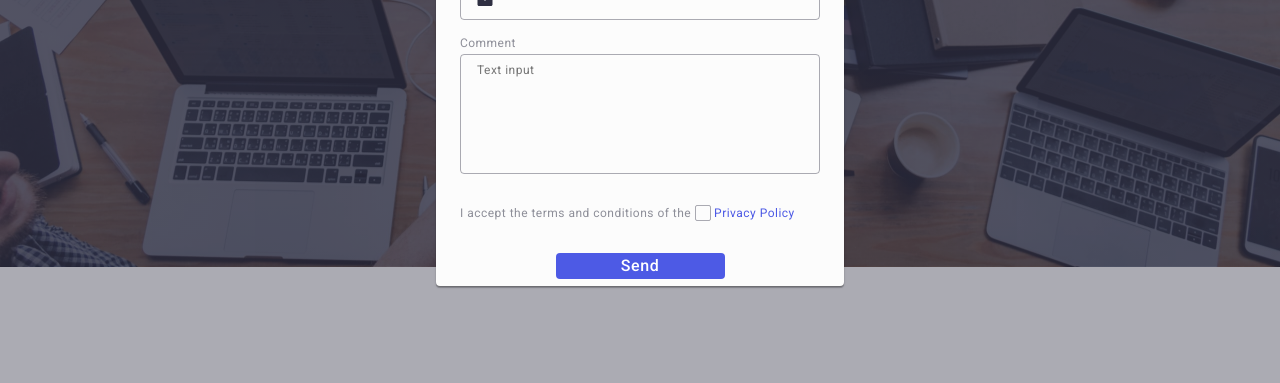
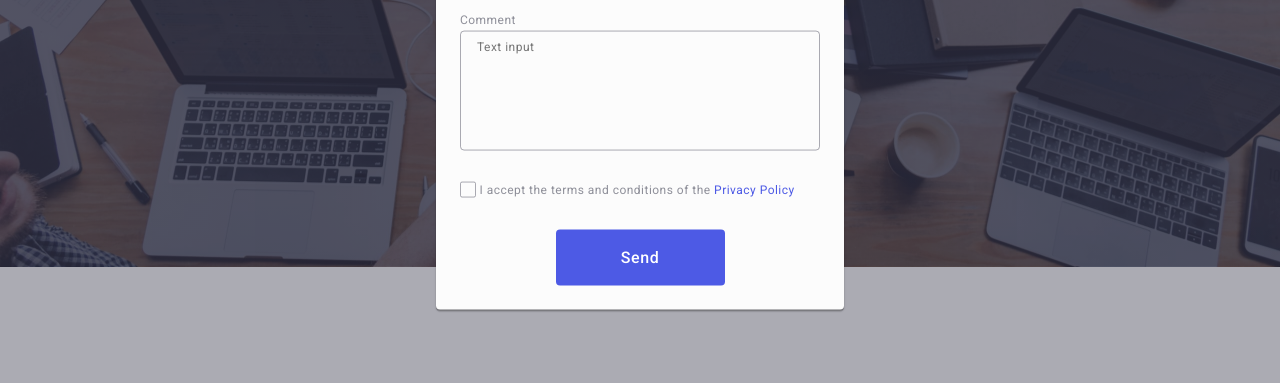
Before and after one commit to SerhiiDziuba1309/goit-markup-hw-05, a plain HTML site: page index.html in a window 1280 px wide. Shown: the part 406-789 px from the top of the page. Drawn offline with nearby package versions, Linux system fonts and the light colour scheme.

Commit message:
may be victory

```diff
--- a/css/styles.css
+++ b/css/styles.css
@@ -518,6 +518,7 @@ ol {
 }
 .keller-form-svg {
   margin-left: 16px;
+  fill: #ffffff;
 }
 /* M O D A L */
 .modal-overlay {
@@ -580,6 +581,9 @@ ol {
 .close-btn:focus {
   border: none;
   background-color: #404bbf;
+}
+button:hover > svg,
+button:focus > svg {
   fill: #ffffff;
 }
 
@@ -605,8 +609,6 @@ ol {
   flex-direction: column;
   gap: 8px;
   border-radius: 4px;
-  width: 360px;
-  height: 336px;
 }
 .modal-form-div {
   margin-bottom: 8px;
@@ -694,6 +696,7 @@ input:checked + label > span {
   line-height: 1.17;
   letter-spacing: 0.04em;
   color: #8e8f99;
+  gap: 8px;
 }
 .modal-span {
   width: 16px;
--- a/index.html
+++ b/index.html
@@ -571,13 +571,13 @@
               name="user-privacy"
             />
             <label class="label-checkbox" for="user-privacy"
-              >I accept the terms and conditions of the
-
-              <span class="modal-span">
+              ><span class="modal-span">
                 <svg class="checkbox-svg" height="8" width="10">
                   <use href="./images/icons.svg#icon-checkbox" />
                 </svg>
               </span>
+              I accept the terms and conditions of the
+
               <a class="checkbox-link">Privacy Policy</a>
             </label>
           </div>
```
Also changed, not shown: images/icons.svg.
